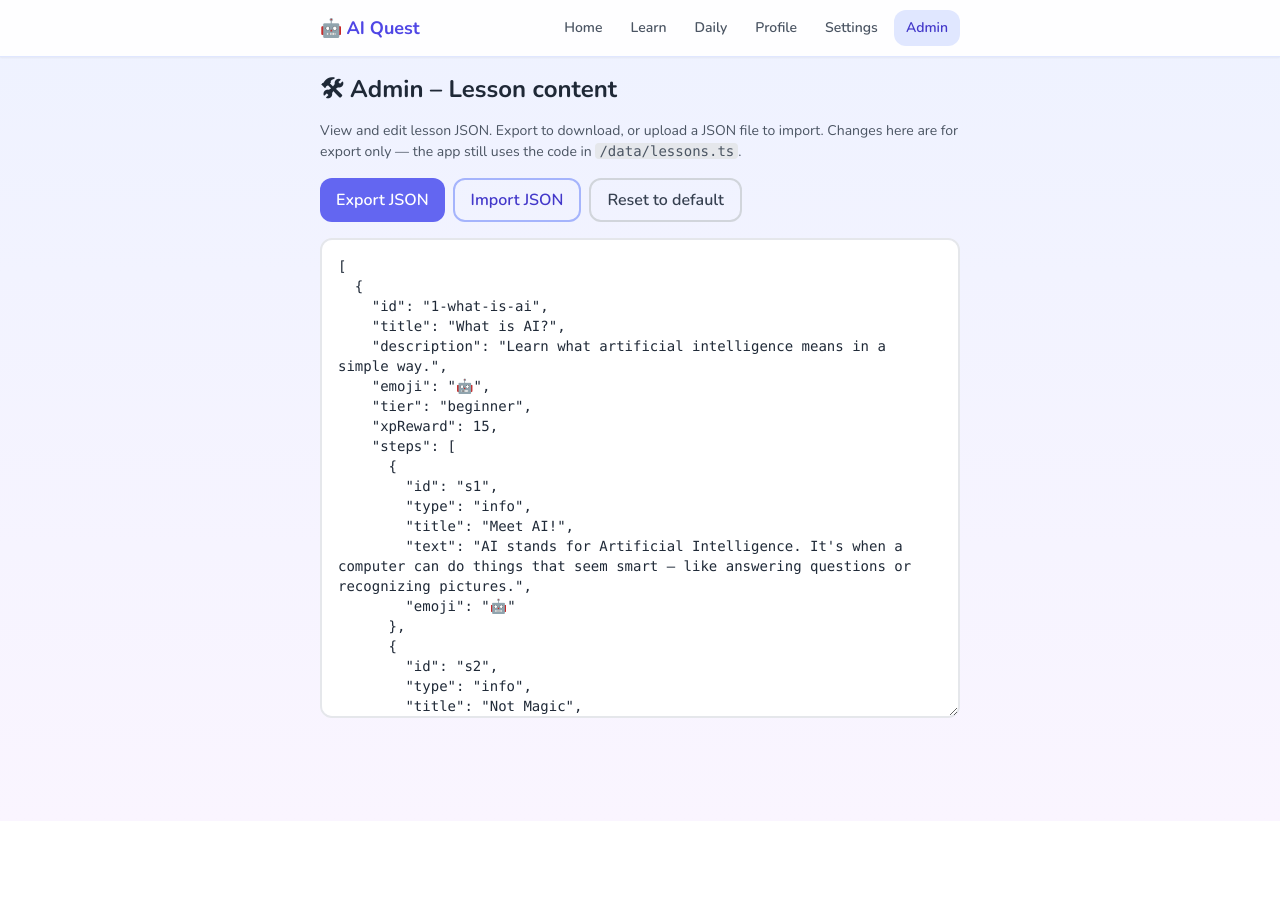
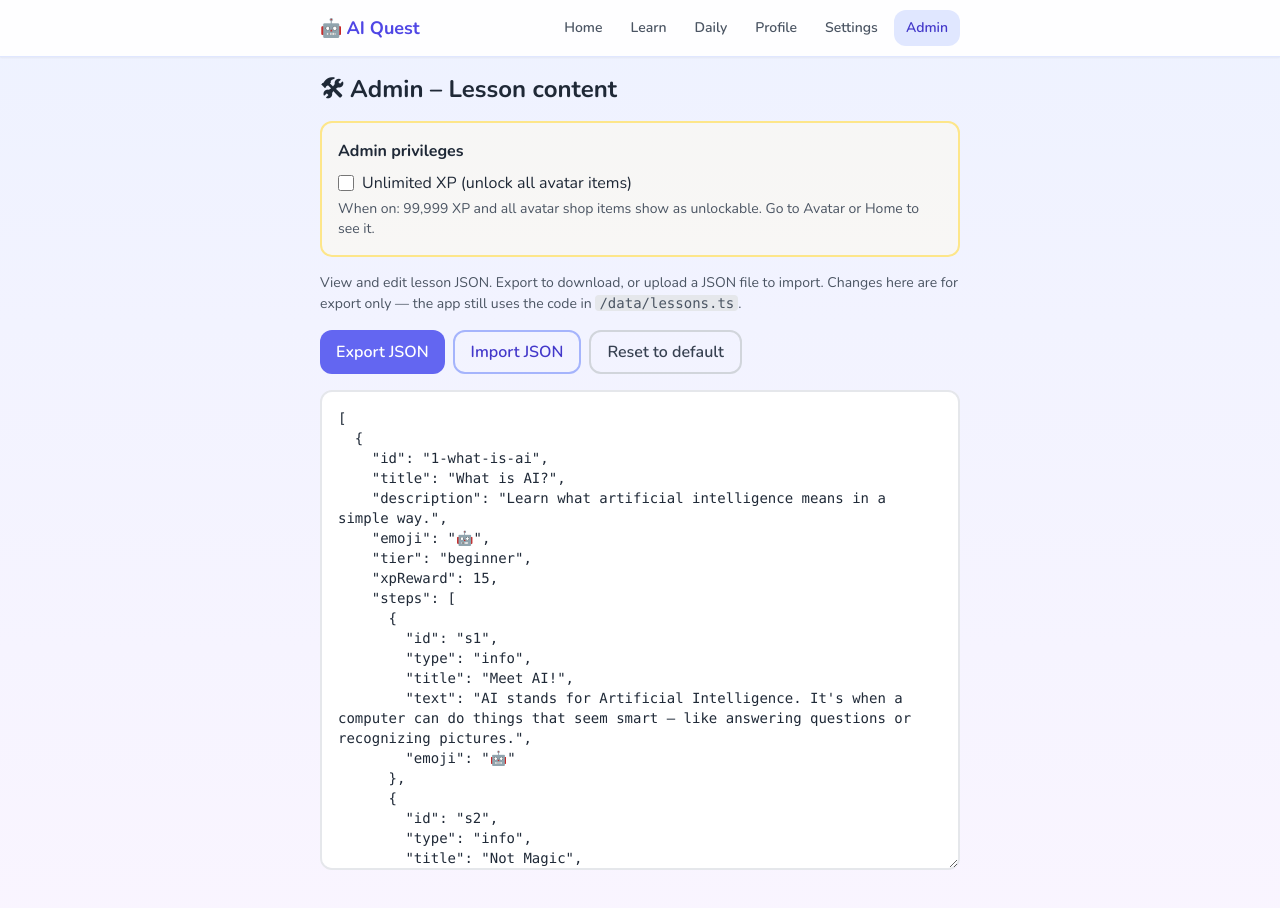
Before and after one commit to jmansdorf630/AI-app-kids, a Next.js app: page /admin/content in a window 1280 px wide. Shown: the top 908 px of the page. Before the commit the page ends 821 px from the top, so only its background shows below. Built offline with nearby package versions, Linux system fonts and the light colour scheme.

Commit message:
admin priv

```diff
--- a/app/admin/content/page.tsx
+++ b/app/admin/content/page.tsx
@@ -1,11 +1,17 @@
 "use client";
 
-import { useState, useCallback } from "react";
+import { useState, useCallback, useEffect } from "react";
 import { lessons } from "@/data/lessons";
+import { isAdminMode, setAdminMode } from "@/lib/progress";
 
 export default function AdminContentPage() {
   const [jsonText, setJsonText] = useState(() => JSON.stringify(lessons, null, 2));
   const [error, setError] = useState<string | null>(null);
+  const [adminOn, setAdminOn] = useState(false);
+
+  useEffect(() => {
+    setAdminOn(isAdminMode());
+  }, []);
 
   const validate = useCallback(() => {
     try {
@@ -52,11 +58,34 @@ export default function AdminContentPage() {
     setError(null);
   };
 
+  const handleAdminToggle = () => {
+    const next = !adminOn;
+    setAdminMode(next);
+    setAdminOn(next);
+  };
+
   return (
     <div className="space-y-4">
-      <h1 className="text-2xl font-bold text-gray-800">🛠 Admin – Lesson content</h1>
-      <p className="text-sm text-gray-600">
-        View and edit lesson JSON. Export to download, or upload a JSON file to import. Changes here are for export only — the app still uses the code in <code className="bg-gray-200 px-1 rounded">/data/lessons.ts</code>.
+      <h1 className="text-2xl font-bold text-gray-800 dark:text-gray-100">🛠 Admin – Lesson content</h1>
+
+      <section className="rounded-xl border-2 border-amber-200 dark:border-amber-800 bg-amber-50/50 dark:bg-amber-900/20 p-4">
+        <h2 className="font-bold text-gray-800 dark:text-gray-100 mb-2">Admin privileges</h2>
+        <label className="flex items-center gap-2 cursor-pointer">
+          <input
+            type="checkbox"
+            checked={adminOn}
+            onChange={handleAdminToggle}
+            className="w-4 h-4 rounded border-2 border-indigo-500 text-indigo-600 focus:ring-2 focus:ring-indigo-500 focus:ring-offset-2 dark:focus:ring-offset-slate-900"
+          />
+          <span className="text-gray-800 dark:text-gray-200 font-medium">Unlimited XP (unlock all avatar items)</span>
+        </label>
+        <p className="text-sm text-gray-600 dark:text-gray-400 mt-1">
+          When on: 99,999 XP and all avatar shop items show as unlockable. Go to Avatar or Home to see it.
+        </p>
+      </section>
+
+      <p className="text-sm text-gray-600 dark:text-gray-400">
+        View and edit lesson JSON. Export to download, or upload a JSON file to import. Changes here are for export only — the app still uses the code in <code className="bg-gray-200 dark:bg-gray-700 px-1 rounded">/data/lessons.ts</code>.
       </p>
 
       {error && (
--- a/lib/avatar.ts
+++ b/lib/avatar.ts
@@ -2,6 +2,7 @@ import type { ProgressState, AvatarEquipped } from "@/types";
 import { DEFAULT_AVATAR_STATE } from "@/types";
 import type { LearnTierKey } from "@/types";
 import { beginnerIds, explorerIds, masterIds } from "@/data/lessons";
+import { ADMIN_KEY } from "./progress";
 import { getAvatarItemById, type AvatarItem, type TierValue } from "@/data/avatarItems";
 
 function getTierIds(tier: LearnTierKey): string[] {
@@ -17,6 +18,7 @@ export function isTierComplete(progress: ProgressState, tier: LearnTierKey): boo
 }
 
 export function meetsUnlockRequirement(progress: ProgressState, item: AvatarItem): boolean {
+  if (typeof window !== "undefined" && localStorage.getItem(ADMIN_KEY) === "1") return true;
   const u = item.unlock;
   if (!u || u.kind === "none") return true;
   if (u.kind === "complete_tier") {
--- a/lib/progress.ts
+++ b/lib/progress.ts
@@ -4,6 +4,8 @@ import type { ProgressState, LessonProgress, BadgeId, SkillTag, LessonTier, Last
 import { DEFAULT_BADGES, DEFAULT_SKILLS, DEFAULT_SETTINGS, DEFAULT_AVATAR_STATE, streakMultiplier, getWeekStartISO } from "@/types";
 
 const STORAGE_KEY = "ai-quest-progress";
+export const ADMIN_KEY = "ai-quest-admin";
+const MAX_ADMIN_XP = 99_999;
 const MASTER_TIER_XP_THRESHOLD = 300;
 const DEFAULT_WEEKLY_BONUS_XP = 30;
 
@@ -86,7 +88,10 @@ export function loadProgress(): ProgressState {
     if (!parsed.badges || !Array.isArray(parsed.badges)) {
       parsed.badges = JSON.parse(JSON.stringify(DEFAULT_BADGES));
     }
-    const state = migrateState(parsed);
+    let state = migrateState(parsed);
+    if (typeof window !== "undefined" && localStorage.getItem(ADMIN_KEY) === "1") {
+      state = { ...state, totalXp: MAX_ADMIN_XP, currentStreak: Math.max(state.currentStreak, 7) };
+    }
     if (oldWeek && getWeekStartISO() !== oldWeek) saveProgress(state);
     return state;
   } catch {
@@ -94,10 +99,25 @@ export function loadProgress(): ProgressState {
   }
 }
 
+export function isAdminMode(): boolean {
+  if (typeof window === "undefined") return false;
+  return localStorage.getItem(ADMIN_KEY) === "1";
+}
+
+export function setAdminMode(on: boolean): void {
+  if (typeof window === "undefined") return;
+  if (on) localStorage.setItem(ADMIN_KEY, "1");
+  else localStorage.removeItem(ADMIN_KEY);
+}
+
 export function saveProgress(state: ProgressState): void {
   if (typeof window === "undefined") return;
   try {
-    localStorage.setItem(STORAGE_KEY, JSON.stringify(state));
+    let toSave = state;
+    if (localStorage.getItem(ADMIN_KEY) === "1") {
+      toSave = { ...state, totalXp: MAX_ADMIN_XP, currentStreak: Math.max(state.currentStreak, 7) };
+    }
+    localStorage.setItem(STORAGE_KEY, JSON.stringify(toSave));
   } catch {
     // ignore
   }
```
